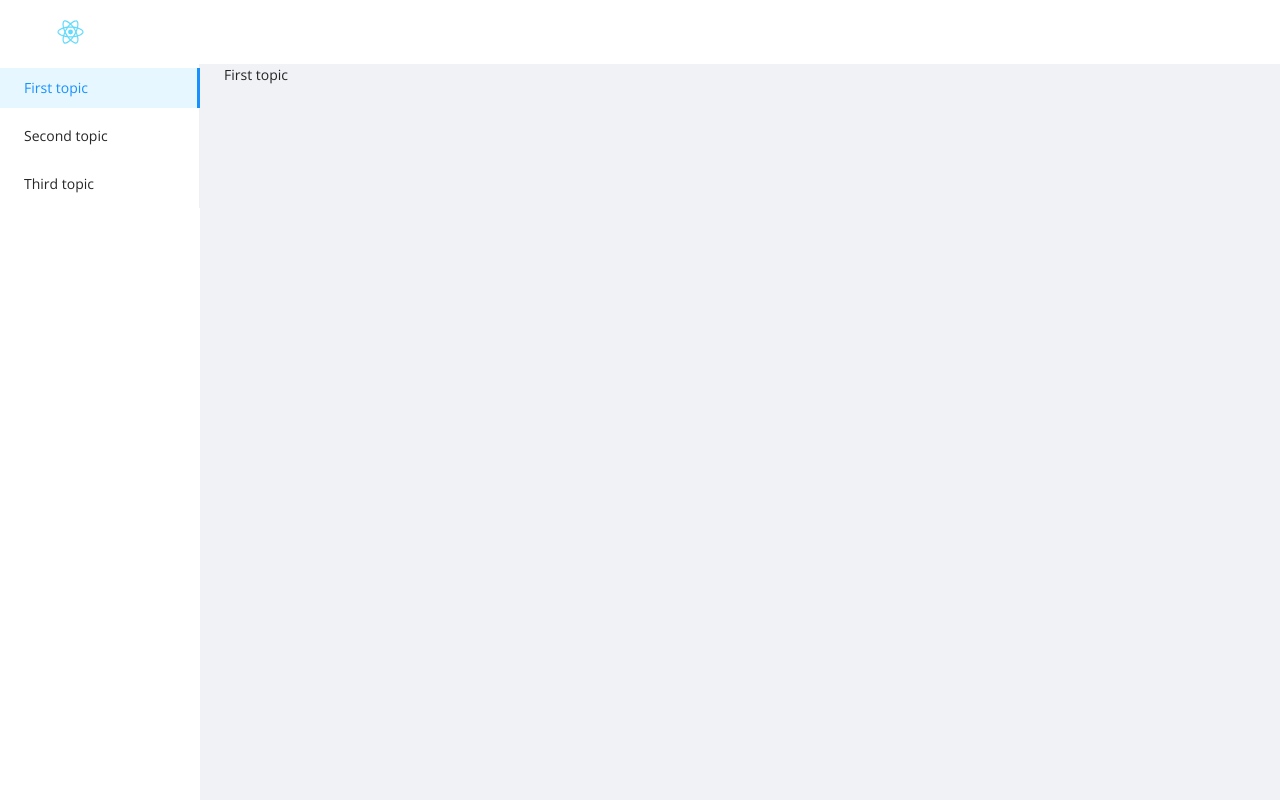
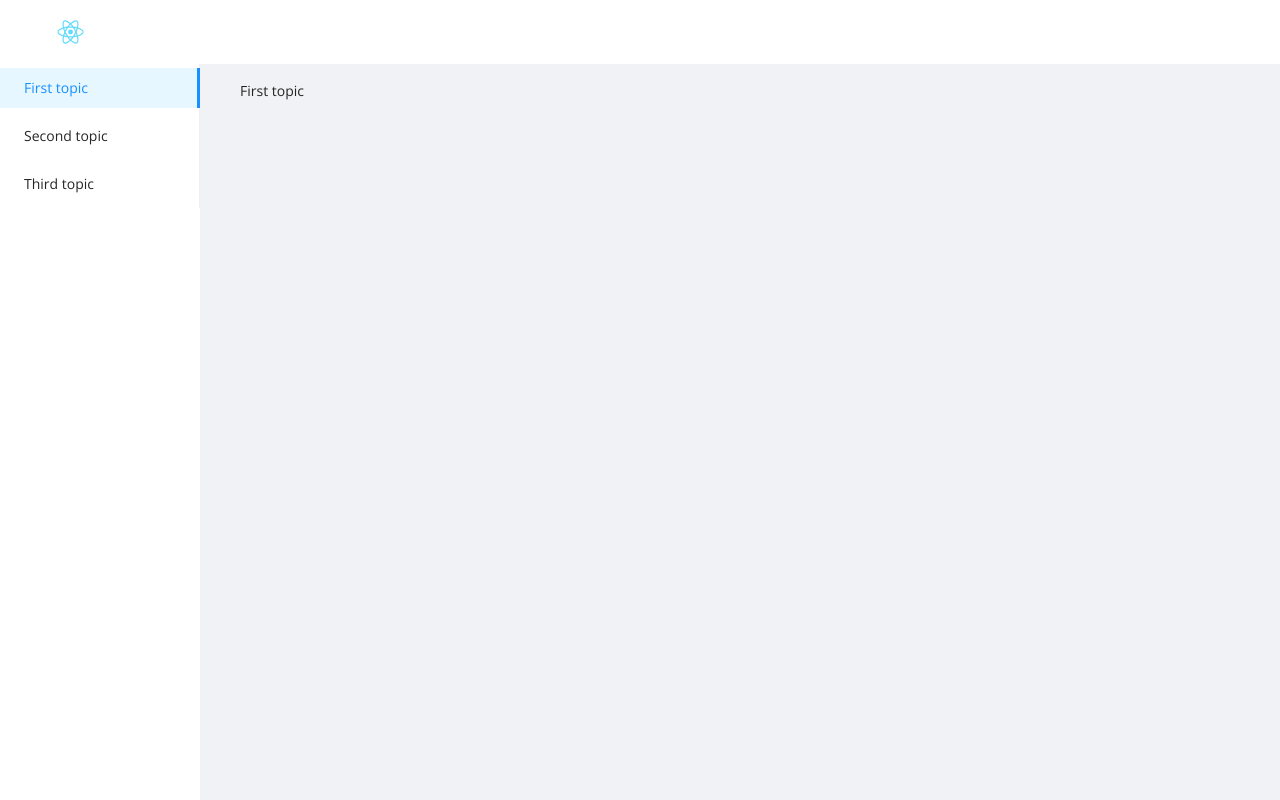
Before and after one commit to C-likethis123/ant-responsive-sidebar, a React (Create React App) app: page / in a window 1280 px wide. Shown: the top 800 px of the page. Built offline with nearby package versions, Linux system fonts and the light colour scheme.

Commit message:
Add padding in content space

```diff
--- a/src/App.css
+++ b/src/App.css
@@ -4,3 +4,7 @@
 .App {
   font-family: "Open Sans", Arial, Helvetica, sans-serif;
 }
+
+.content {
+  padding: 1rem;
+}
--- a/src/App.js
+++ b/src/App.js
@@ -22,7 +22,7 @@ function App() {
       <NavBar menu={Menu}/>
       <Layout>
         <SideBar menu={Menu} />
-        <Layout.Content>
+        <Layout.Content className="content">
           {topics[contentIndex]}
         </Layout.Content>
       </Layout>
```
